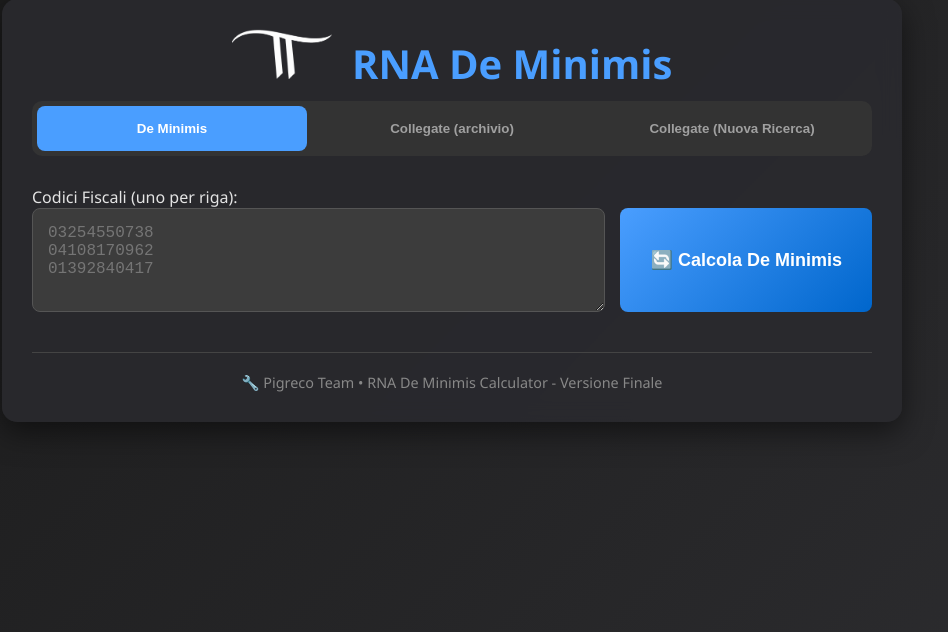
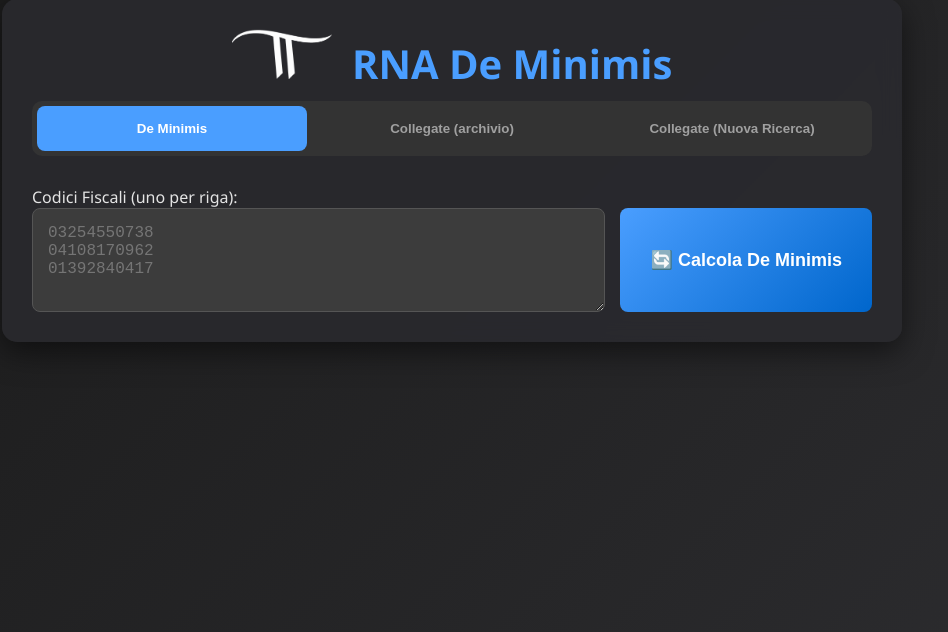
Before and after one commit to portalepigreco-cell/rna-deminimis-agente, a Flask app: template templates/finale.html in a window 1280 px wide. Shown: the part 21-653 px from the top of the page, without its empty margins (188-1136 px from the left). Run offline with Flask 3, Linux system fonts and the light colour scheme; the template is opened without the code that fills it, so the values that code supplies are empty.

Commit message:
fix(template): rimuove footer da finale.html per uso interno

```diff
--- a/templates/finale.html
+++ b/templates/finale.html
@@ -415,9 +415,7 @@
 
         <div class="results" id="results"></div>
 
-        <div class="footer">
-            <p>🔧 Pigreco Team • RNA De Minimis Calculator - Versione Finale</p>
-        </div>
+
     </div>
 
     <script>
```
